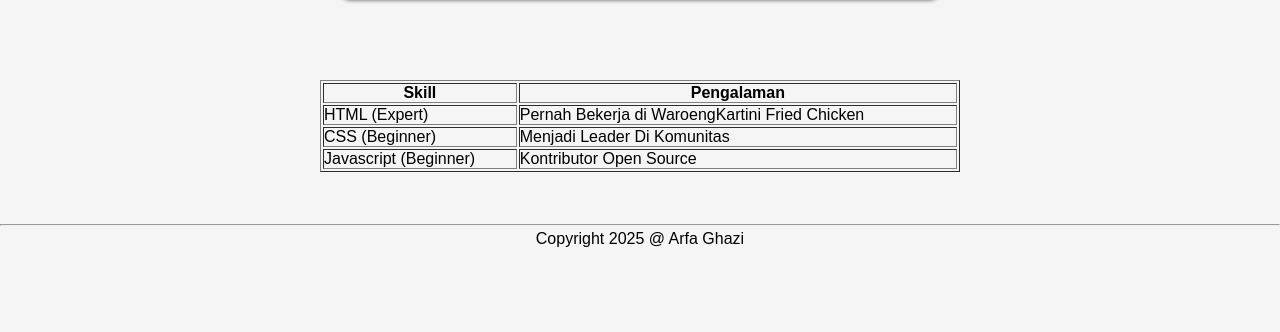
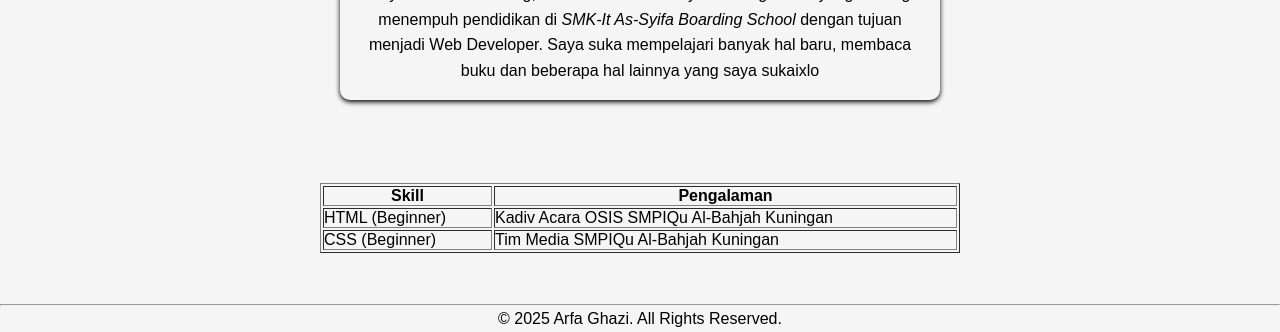
Before and after one commit to ArfGhazi/portofolio, a plain HTML site: page index.html in a window 1280 px wide. Shown: the part 546-878 px from the top of the page. Before the commit the page ends 800 px from the top, so only its background shows below. Drawn offline with Linux system fonts and the light colour scheme.

Commit message:
Update index.html

```diff
--- a/index.html
+++ b/index.html
@@ -1,15 +1,25 @@
 <html>
+
 <head>
     <title>Home Arfa</title>
     <link rel="stylesheet" type="text/css" href="style.css">
+    <script>
+        alert('Selamat datang di Portofolio Arfa')
+
+        function sayHello(){
+            alert('Hello')
+        }
+    </script>
 </head>
+
 <body>
     <div class="nav">
         <nav>
             <a href="index.html"> Home </a> |
-                <a href="cv.pdf"> Download CV </a> |
+            <a href="download-cv.html"> Download CV </a> |
             <a href="contact.html"> Contact </a> |
-                <a href="aboutme.html"> About Me </a>
+            <a href="aboutme.html"> About Me </a> |
+            <a href="/html/PROJEKPTS!/index.html"> Back To Web Learning </a>
         </nav>
     </div>
     <hr>
@@ -25,7 +35,10 @@
     <hr>
     <div class="article">
         <h1 align="center">Overview</h1>
-            <p align="center">Hi, Saya adalah Web Developer. Saat ini sedang belajar HTML</p>
+        <p align="center">Hi !, Perkenalkan Nama saya <b>Arfa Ghazi Amr Arumi</b> biasa dipanggil <b>Arfa</b>. Saya
+            Lahir di Bandung, 29 Oktober 2025. Saya seorang Siswa yang sedang menempuh pendidikan di <em>SMK-It As-Syifa Boarding School</em>
+            dengan tujuan menjadi Web Developer. Saya suka mempelajari banyak hal baru, membaca buku dan beberapa hal lainnya yang saya sukaixlo
+        </p>
     </div>
     <br><br>
     <center>
@@ -35,22 +48,20 @@
                 <th> Pengalaman </th>
             </tr>
             <tr>
-                    <td>HTML (Expert)</td>
-                    <td>Pernah Bekerja di WaroengKartini Fried Chicken</td>
+                <td>HTML (Beginner)</td>
+                <td>Kadiv Acara OSIS SMPIQu Al-Bahjah Kuningan</td>
             </tr>
             <tr>
                 <td>CSS (Beginner)</td>
-                    <td>Menjadi Leader Di Komunitas </td>
-                </tr>
-                <tr>
-                    <td>Javascript (Beginner)</td>
-                    <td>Kontributor Open Source</td>
+                <td>Tim Media SMPIQu Al-Bahjah Kuningan</td>
             </tr>
         </table>
     </center>
     <br><br>
+    <hr>
+</body>
+<footer>
+    <p align="center">&copy; 2025 Arfa Ghazi. All Rights Reserved.</p>
+</footer>
 
-        <hr>
-        <p align="center">Copyright 2025 @ Arfa Ghazi</p>
-    </body>
 </html>
```
Lines whose indentation alone changed are shown as unchanged.
